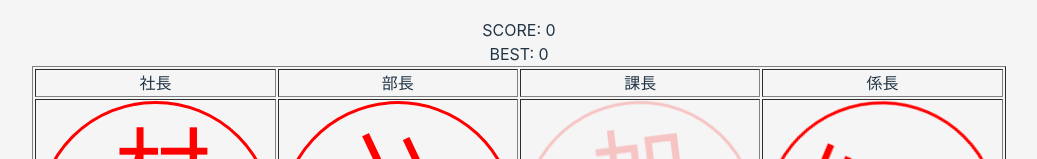
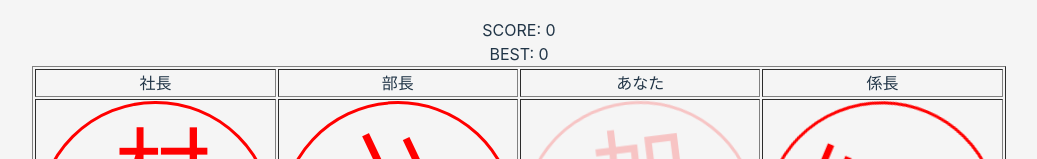
Before and after one commit to YutakaNagai/ojigi-hanko-sample, a Vue app: page / in a window 1280 px wide. Shown: the part 259-418 px from the top of the page, without its empty margins (121-1158 px from the left). Built offline with nearby package versions, Linux system fonts and the light colour scheme.

Commit message:
コード整理

```diff
--- a/src/App.vue
+++ b/src/App.vue
@@ -19,10 +19,9 @@
 
     <table border="1px solid black">
         <tr>
-            <th>社長</th>
-            <th>部長</th>
-            <th>課長</th>
-            <th>係長</th>
+            <th v-for="(character, index) in characterList" :key="index">
+                {{ character.post }}
+            </th>
         </tr>
 
         <tr>
@@ -94,7 +93,6 @@
             randomDeg: 0,
             RESULT_INFO,
             playerName: "",
-            playerNameArray: [],
             familyOwnedBonus: 1,
             rotateSpeed: 3000,
             characterList: [
```
